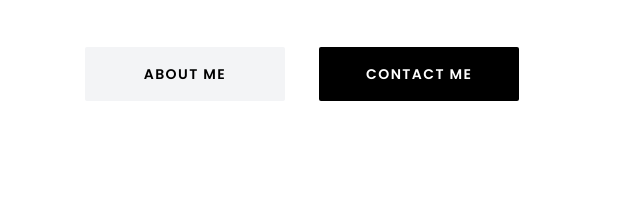
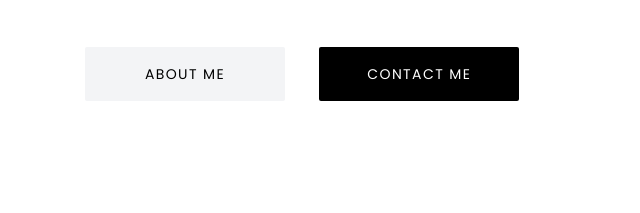
Before and after one commit to uxalina/uxalina.github.io, a plain HTML site: page index.html in a window 1280 px wide. Shown: the part 346-559 px from the top of the page, 0-640 px from the left. Drawn offline with nearby package versions, Linux system fonts and the light colour scheme.

Commit message:
buttons fixes

```diff
--- a/css/common.css
+++ b/css/common.css
@@ -593,7 +593,7 @@ img.stretch {
     border: none;
     padding: 20px 20px;
     font-size: 14px;
-    font-weight: 600;
+    font-weight: 400;
     letter-spacing: 0.1em;
     border-radius: 2px;
     width: 100%;
--- a/css/index.css
+++ b/css/index.css
@@ -53,7 +53,7 @@
 }
 
 @media (min-width: 768px) {
-    .b-primary, .b-secondary {
+    .b-primary.fix, .b-secondary.fix {
         width: 200px;
         margin-right: 30px;
     }
--- a/index.html
+++ b/index.html
@@ -134,19 +134,19 @@
 
                 <div class="s50 hidden visible-md" data-aos="fade-up" data-aos-delay="200">
                     <a href="about.html">
-                        <button class="b-secondary">About me</button>
+                        <button class="b-secondary fix">About me</button>
                     </a>
-                    <button class="b-primary" data-toggle="modal" data-target="#contactModal" onclick="onEvent('Contact modal', 'Open')">Contact me</button>
+                    <button class="b-primary fix" data-toggle="modal" data-target="#contactModal" onclick="onEvent('Contact modal', 'Open')">Contact me</button>
                 </div>
 
                 <div class="s50 row hidden-md" data-aos="fade-up" data-aos-delay="200">
                     <div class="col-12">
                         <a href="about.html">
-                            <button class="b-secondary">About me</button>
+                            <button class="b-secondary fix">About me</button>
                         </a>
                     </div>
                     <div class="s20 col-12">
-                        <button class="b-primary" data-toggle="modal" data-target="#contactModal" onclick="onEvent('Contact modal', 'Open')">Contact me</button>
+                        <button class="b-primary fix" data-toggle="modal" data-target="#contactModal" onclick="onEvent('Contact modal', 'Open')">Contact me</button>
                     </div>
                 </div>
             </div>
```
